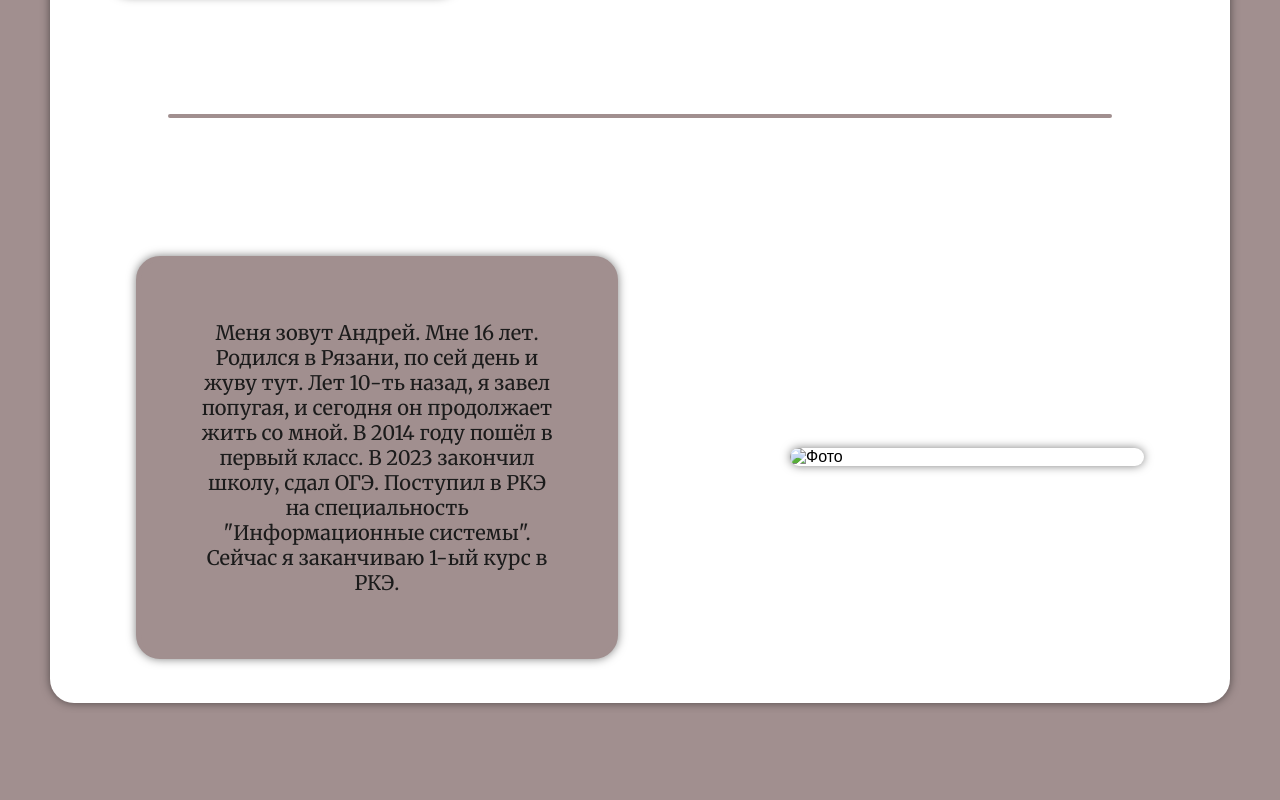
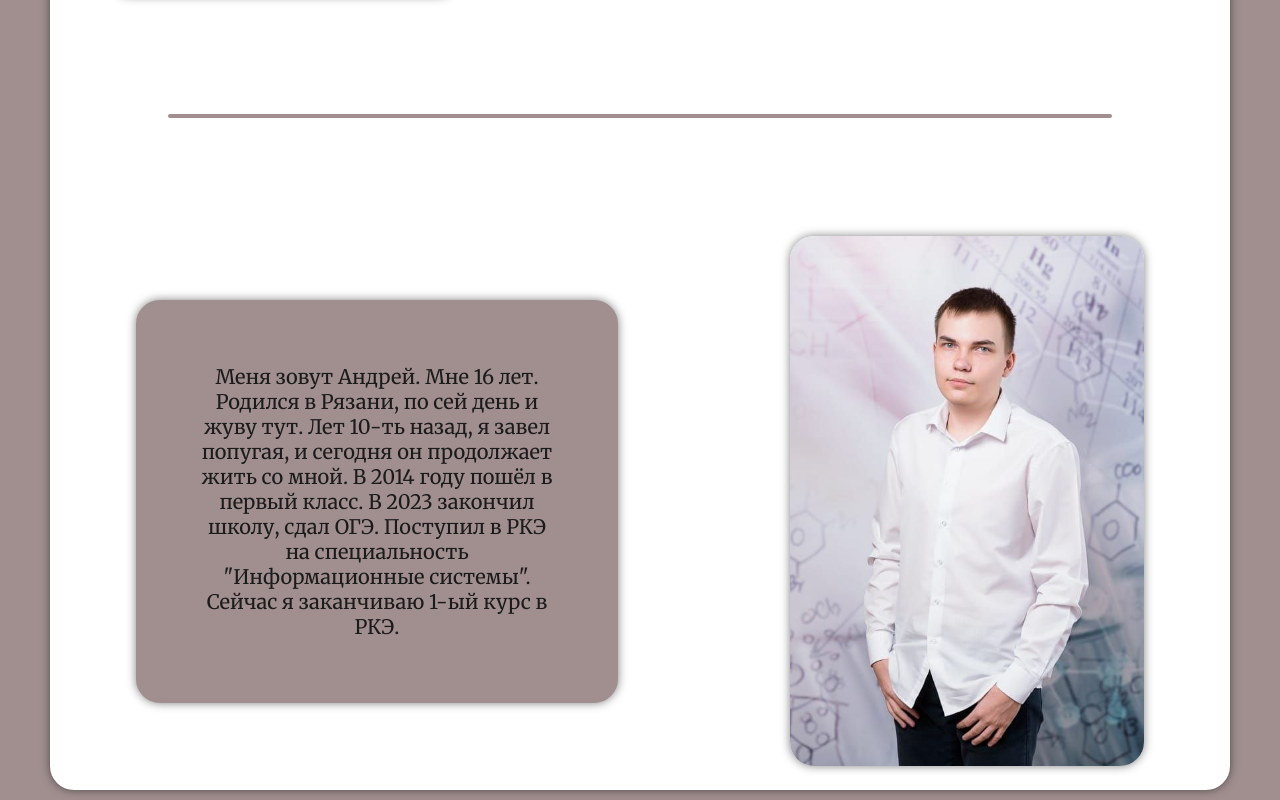
Before and after one commit to geom3tr1k/site, a plain HTML site: page index.html in a window 1280 px wide. Shown: the part 621-1421 px from the top of the page. Before the commit the page ends 1334 px from the top, so only its background shows below. Drawn offline with Linux system fonts and the light colour scheme; a script that the page names is missing.

Commit message:
Update index.html

```diff
--- a/index.html
+++ b/index.html
@@ -54,7 +54,7 @@
                 Лет 10-ть назад, я завел попугая, и сегодня он продолжает жить со мной. В 2014 году пошёл в первый класс. В 2023 закончил школу, сдал ОГЭ.
                 Поступил в РКЭ на специальность "Информационные системы". Сейчас я заканчиваю 1-ый курс в РКЭ.
             </p>
-            <img src="img/_ZTAV1rjSzM.jpg" alt="Фото" class="img_one">
+            <img src="img/photo_me.jpg" alt="Фото" class="img_one">
 
         </div>
 
```
